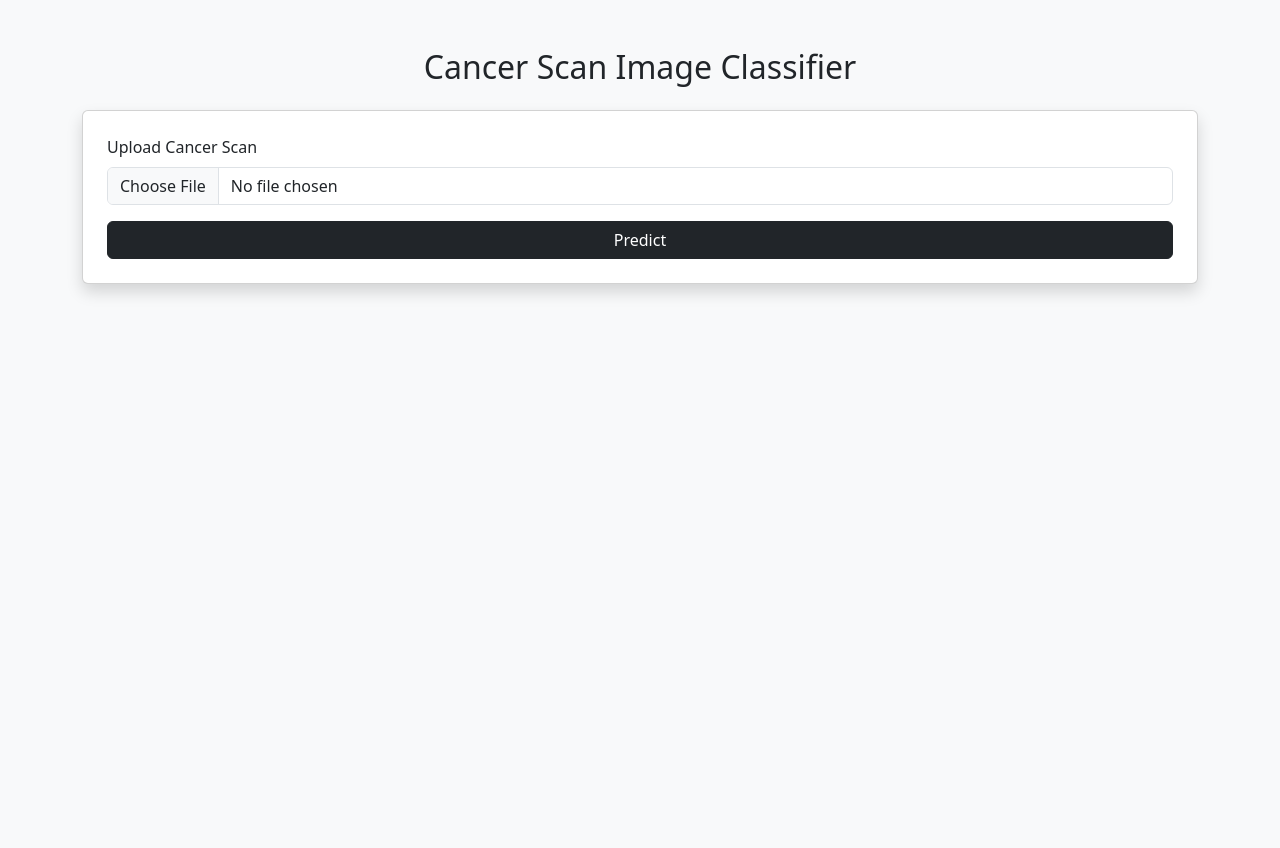
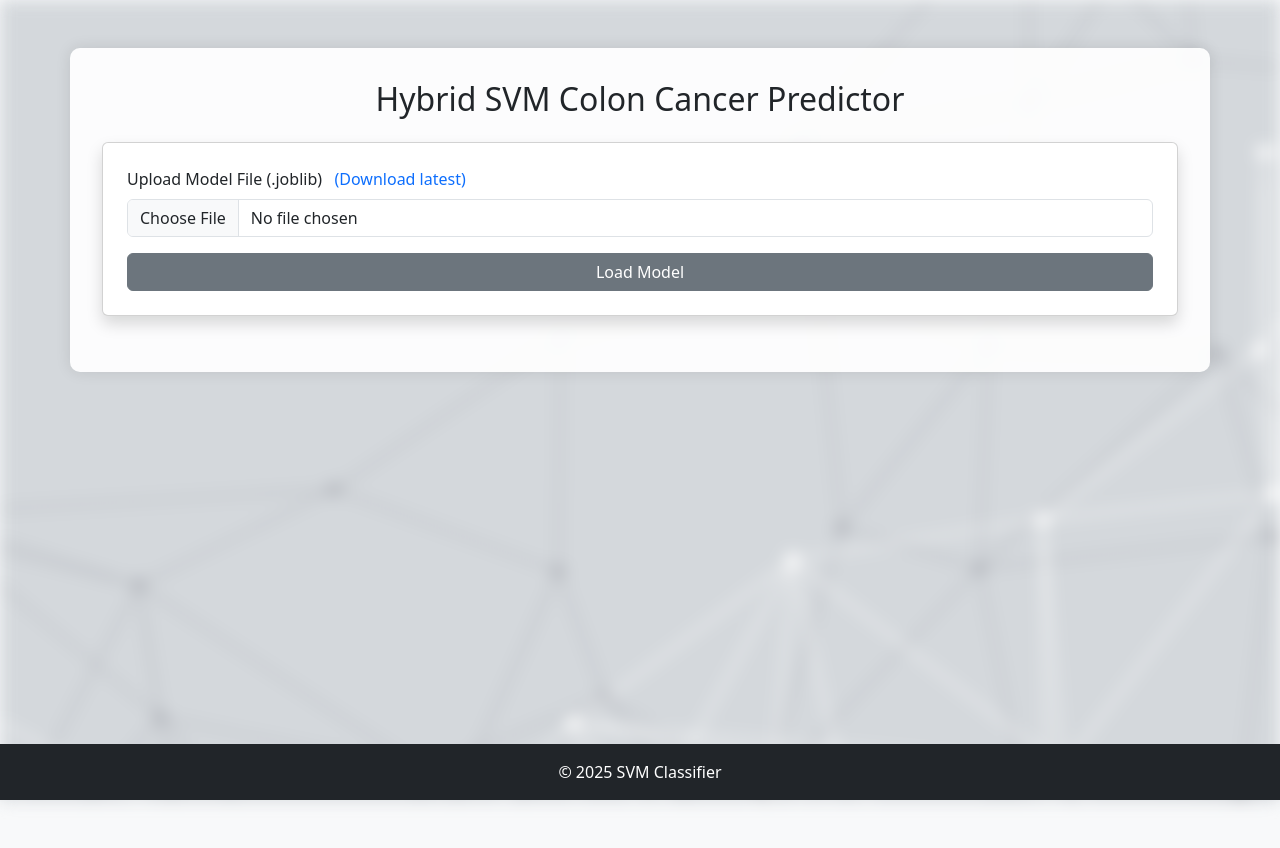
Before and after one commit to geehanta/HybridSVM-UI, a Flask app: page / in a window 1280 px wide. Before the commit the page ends 295 px from the top, so only its background shows below. Run offline with Flask 3, Linux system fonts and the light colour scheme; parts of the project's set-up code (start-up, migrations or seed data) failed here and were passed over.

Commit message:
modified UI added functionalty

```diff
--- a/app.py
+++ b/app.py
@@ -1,59 +1,105 @@
 import os
-from flask import Flask, render_template, request, redirect, flash, jsonify
-from werkzeug.utils import secure_filename
+import csv
 import joblib
 import cv2
-import csv
+import numpy as np
 from datetime import datetime
-import numpy as np
+from flask import Flask, render_template, request, redirect, flash, jsonify, session
+from werkzeug.utils import secure_filename
 
+# --- Configuration ---
 UPLOAD_FOLDER = 'uploads'
-ALLOWED_EXTENSIONS = {'png', 'jpg', 'jpeg'}
+MODEL_FOLDER = 'model'
+MODEL_FILENAME = 'hybrid_model.joblib'
+ALLOWED_IMAGE_EXTENSIONS = {'png', 'jpg', 'jpeg'}
 
 app = Flask(__name__)
+app.secret_key = 'supersecretkey'
 app.config['UPLOAD_FOLDER'] = UPLOAD_FOLDER
-app.secret_key = 'supersecretkey'
+app.config['MODEL_FOLDER'] = MODEL_FOLDER
+app.config['SESSION_TYPE'] = 'filesystem'
 
-# Load model
-model = joblib.load("model/hybrid_model.joblib")
+# --- Ensure folders exist ---
+os.makedirs(UPLOAD_FOLDER, exist_ok=True)
+os.makedirs(MODEL_FOLDER, exist_ok=True)
 
-# Utility: check file extension
-def allowed_file(filename):
-    return '.' in filename and filename.rsplit('.', 1)[1].lower() in ALLOWED_EXTENSIONS
+model = None
 
-# Utility: preprocess image
+# --- Utilities ---
+def allowed_image(filename):
+    return '.' in filename and filename.rsplit('.', 1)[1].lower() in ALLOWED_IMAGE_EXTENSIONS
+
+def load_model():
+    global model
+    model_path = os.path.join(MODEL_FOLDER, MODEL_FILENAME)
+    if os.path.exists(model_path):
+        model = joblib.load(model_path)
+    else:
+        model = None
+
 def preprocess_image(image_path):
     image = cv2.imread(image_path)
     image = cv2.resize(image, (64, 64))
     image = image / 255.0
     image = image.flatten()
-    image = np.expand_dims(image, axis=0)
-    return image
+    return np.expand_dims(image, axis=0)
 
+# --- Routes ---
 @app.route('/', methods=['GET', 'POST'])
 def index():
-    if request.method == 'POST':
-        if 'image' not in request.files:
-            flash('No file part')
-            return redirect(request.url)
+    global model
+    model_path = os.path.join(MODEL_FOLDER, MODEL_FILENAME)
 
+    # Handle model upload
+    if 'model_file' in request.files:
+        file = request.files['model_file']
+        if file.filename.endswith('.joblib'):
+            file.save(model_path)
+            load_model()
+            session['model_just_uploaded'] = True  # ✅ flash trigger
+            return redirect('/')
+        else:
+            flash("Please upload a valid .joblib file.")
+            return redirect('/')
+
+    # Load model if already uploaded
+    model_loaded = os.path.exists(model_path)
+    if model_loaded and model is None:
+        load_model()
+
+    # One-time toast after model upload
+    model_just_uploaded = session.pop('model_just_uploaded', False)
+
+    prediction_result = None
+    uploaded = False
+    image_name = None
+
+    # Handle image prediction
+    if request.method == 'POST' and 'image' in request.files and model_loaded:
         file = request.files['image']
         if file.filename == '':
-            flash('No selected file')
-            return redirect(request.url)
+            flash('No image selected.')
+            return redirect('/')
 
-        if file and allowed_file(file.filename):
+        if allowed_image(file.filename):
             filename = secure_filename(file.filename)
-            filepath = os.path.join(app.config['UPLOAD_FOLDER'], filename)
+            filepath = os.path.join(UPLOAD_FOLDER, filename)
             file.save(filepath)
 
             img = preprocess_image(filepath)
             prediction = model.predict(img)[0]
+            prediction_result = 'Cancerous' if prediction == 1 else 'Benign'
+            uploaded = True
+            image_name = filename
 
-            result = 'Cancerous' if prediction == 1 else 'Benign'
-            return render_template('index.html', prediction=result, uploaded=True, image=filename)
-
-    return render_template('index.html', uploaded=False)
+    return render_template(
+        'index.html',
+        model_loaded=model_loaded,
+        model_just_uploaded=model_just_uploaded,
+        prediction=prediction_result,
+        uploaded=uploaded,
+        image=image_name
+    )
 
 @app.route('/submit-rating', methods=['POST'])
 def submit_rating():
@@ -66,7 +112,6 @@ def submit_rating():
         return jsonify({'message': 'Thanks for your feedback!'})
     return jsonify({'message': 'Invalid rating.'})
 
+# --- Run ---
 if __name__ == '__main__':
-    if not os.path.exists('uploads'):
-        os.makedirs('uploads')
     app.run(debug=True)
--- a/model_feedback.csv
+++ b/model_feedback.csv
@@ -13,3 +13,9 @@
 2025-07-04 09:30:05,1
 2025-07-04 09:30:18,0
 2025-07-04 09:30:30,0
+2025-07-04 10:54:37,0
+2025-07-04 11:37:05,1
+2025-07-04 11:59:48,0
+2025-07-04 12:08:44,0
+2025-07-04 12:09:12,0
+2025-07-04 12:11:03,1
--- a/templates/index.html
+++ b/templates/index.html
@@ -5,12 +5,37 @@
   <title>Cancer Scan Predictor</title>
   <link rel="stylesheet" href="https://cdn.jsdelivr.net/npm/bootstrap@5.3.0/dist/css/bootstrap.min.css">
   <style>
+    body {
+    position: relative;
+    margin: 0;
+    padding: 0;
+    min-height: 100vh;
+  }
+
+  body::before {
+    content: "";
+    position: fixed;
+    top: 0; left: 0; right: 0; bottom: 0;
+    background: url("/static/bg.svg") no-repeat center center fixed;
+    background-size: cover;
+    filter: blur(8px); /* ✅ adjust blur intensity */
+    z-index: -1;
+  }
+
+  .container {
+    background-color: rgba(255, 255, 255, 0.92);
+    padding: 2rem;
+    border-radius: 10px;
+    box-shadow: 0 0 15px rgba(0, 0, 0, 0.1);
+  }
+
   .rating-buttons {
     display: flex;
     justify-content: center;
     gap: 2rem;
     flex-wrap: wrap;
   }
+
   .rating-buttons button {
     min-width: 150px;
     font-size: 1.2rem;
@@ -19,16 +44,44 @@
 </head>
 <body class="bg-light">
   <div class="container mt-5">
-    <h2 class="mb-4 text-center">Cancer Scan Image Classifier</h2>
+    <h2 class="mb-4 text-center">Hybrid SVM Colon Cancer Predictor</h2>
 
+    <!-- One-time toast after model upload -->
+    {% if model_just_uploaded %}
+      <div class="alert alert-success text-center">
+         Model loaded and ready for predictions.
+      </div>
+    {% endif %}
+
+    <!--  Model Upload Form (only if not loaded) -->
+    {% if not model_loaded %}
+      <form method="POST" enctype="multipart/form-data" class="card p-4 shadow mb-4">
+        <div class="mb-3">
+          <label for="model_file" class="form-label">
+      Upload Model File (.joblib) &nbsp;
+      <a href="https://www.dropbox.com/scl/fi/le2s84sy9gq4f41cqwf1n/hybrid_modelv1.joblib?rlkey=ejas4oxb40zkwzzwg7cea5jyb&st=edlreh2q&dl=1"
+         target="_blank" class="text-decoration-none">
+        (Download latest)
+      </a>
+    </label>
+          <input class="form-control" type="file" name="model_file" accept=".joblib" required>
+        </div>
+        <button class="btn btn-secondary" type="submit">Load Model</button>
+      </form>
+    {% endif %}
+
+    <!--  Prediction Form (only if model loaded) -->
+    {% if model_loaded %}
       <form method="POST" enctype="multipart/form-data" class="card p-4 shadow">
         <div class="mb-3">
           <label for="image" class="form-label">Upload Cancer Scan</label>
-            <input class="form-control" type="file" name="image" id="image" required>
+          <input class="form-control" type="file" name="image" id="image" accept="image/*" required>
         </div>
         <button class="btn btn-dark" type="submit">Predict</button>
       </form>
+    {% endif %}
 
+    <!--  Show prediction and feedback after prediction -->
     {% if uploaded %}
       <div class="alert alert-info mt-4 text-center">
         <strong>Prediction:</strong> {{ prediction }}
@@ -37,8 +90,8 @@
       <div class="card p-4 shadow mt-3 text-center">
         <label class="form-label mb-3">Rate this prediction</label>
         <div class="rating-buttons mb-3">
-                <button class="btn " onclick="submitRating(1)">👍 </button>
-                <button class="btn " onclick="submitRating(0)">👎 </button>
+          <button class="btn btn-outline-info" onclick="submitRating(1)">👍</button>
+          <button class="btn btn-outline-danger" onclick="submitRating(0)">👎</button>
         </div>
         <div id="feedbackToast" class="alert alert-success d-none" role="alert">
           Thanks for your feedback! It helps improve our model.
@@ -60,7 +113,8 @@ function submitRating(ratingValue) {
           'Content-Type': 'application/x-www-form-urlencoded'
         },
         body: `rating=${ratingValue}`
-    }).then(response => response.json())
+      })
+      .then(response => response.json())
       .then(data => {
         const toast = document.getElementById('feedbackToast');
         toast.classList.remove('d-none');
@@ -68,5 +122,9 @@ function submitRating(ratingValue) {
       });
     }
   </script>
+  <footer style="position: fixed; bottom: 0; left: 0; width: 100%; background-color: #212529; color: white; text-align: center; padding: 1rem;">
+  © 2025 SVM Classifier
+</footer>
+    </div>
 </body>
 </html>
```
Also changed, not shown: static/bg.svg (added), 1 other file. Lines whose indentation alone changed are shown as unchanged.
